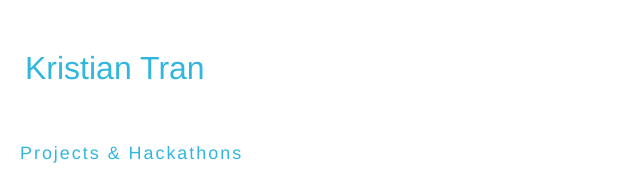
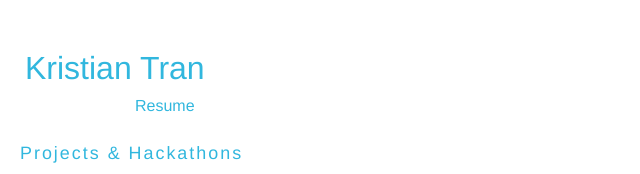
Before and after one commit to ktran13/ktran13.github.com, a website: page index.html in a window 1280 px wide. Shown: the top 174 px of the page, 0-640 px from the left. Drawn offline with Linux system fonts and the light colour scheme; a web font is replaced by a local one.

Commit message:
adding my resume

```diff
--- a/index.html
+++ b/index.html
@@ -32,6 +32,7 @@
 						<li><a href="http://twitter.com/ktran13" target="_blank" class="brandico-twitter-bird"></a></li>
 						<li><a href="http://linkedin.com/in/kristiantran" target="_blank" class="brandico-linkedin"></a></li>
 						<li><a href="http://github.com/ktran13" target="_blank" class="brandico-github"></a></li>
+            <li><a href="http://ktran13.github.io/resume/">Resume</a></li>
 					</ul>
 	      </nav>
 	  	</header>
```
